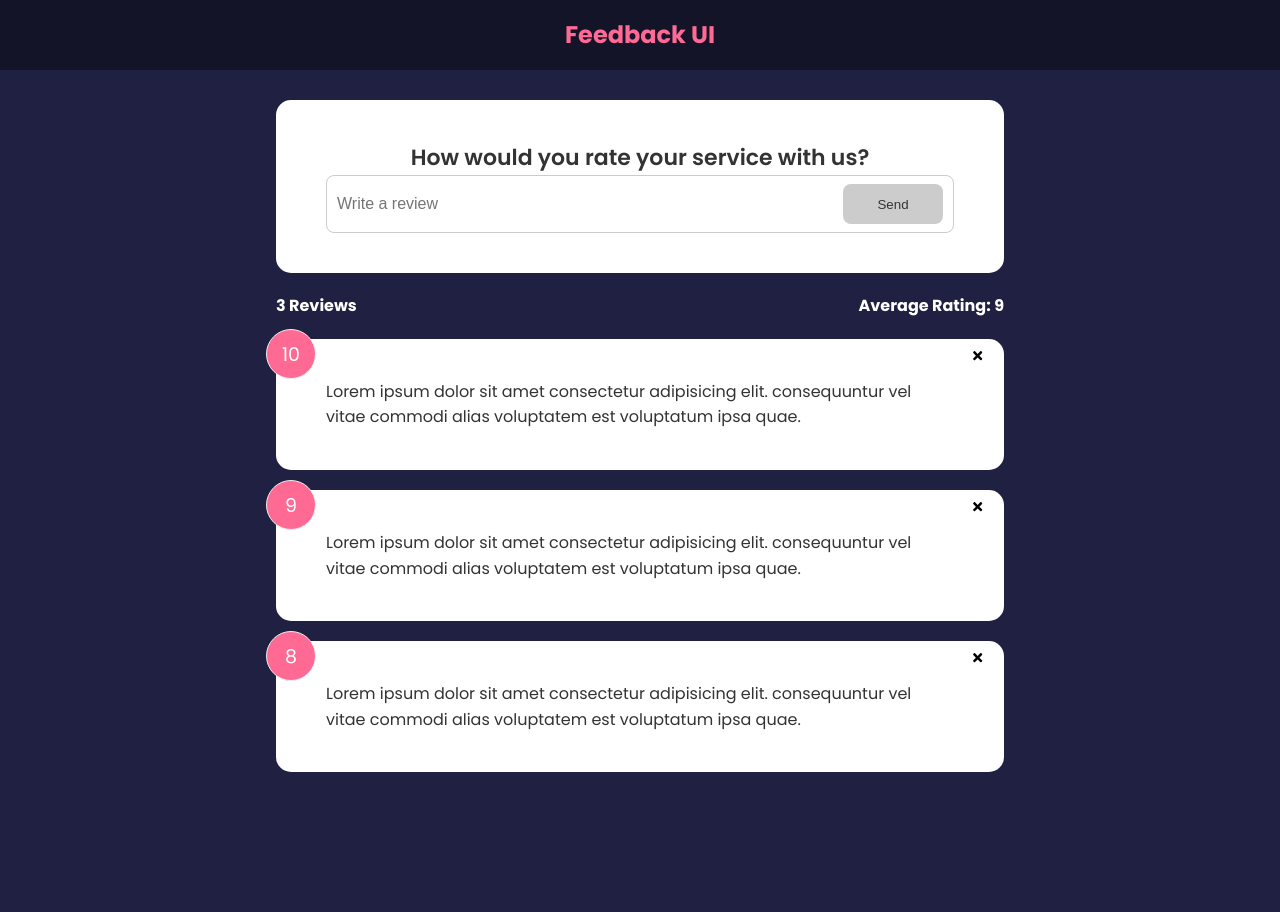
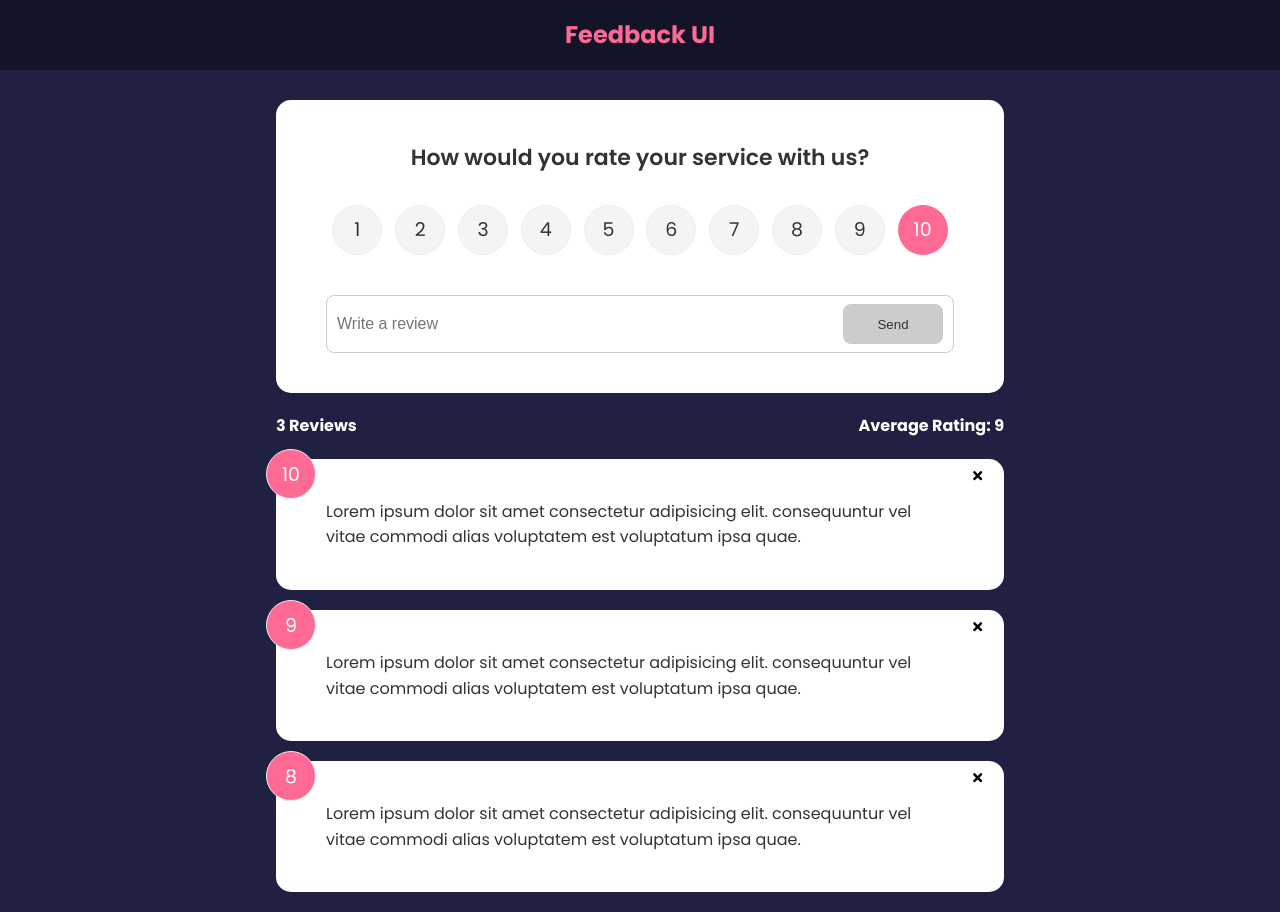
Before and after one commit to sokhengpory/feedback-app, a React (Create React App) app: page / in a window 1280 px wide. Before the commit the page ends 800 px from the top, so only its background shows below. Built offline with nearby package versions, Linux system fonts and the light colour scheme.

Commit message:
rating select component

```diff
--- a/src/components/FeedbackForm.jsx
+++ b/src/components/FeedbackForm.jsx
@@ -2,9 +2,11 @@
 
 import Card from './shared/Card';
 import Button from './shared/Button';
+import RatingSelected from './RatingSelected';
 
 function FeedbackForm() {
   const [review, setReview] = useState('');
+  const [rating, setRating] = useState(10);
   const [btnDisabled, setBtnDisabled] = useState(true);
   const [message, setMessage] = useState('');
 
@@ -30,6 +32,8 @@
   return (
     <Card>
       <h2>How would you rate your service with us?</h2>
+      {/* pass prop "select" as a function to receive the "rating" value of "RatingSelected" component */}
+      <RatingSelected select={(rating) => setRating(rating)} />
       <div className="input-group">
         <input
           type="text"
--- /dev/null
+++ b/src/components/RatingSelected.jsx
@@ -0,0 +1,32 @@
+import { useState } from 'react';
+
+function RatingSelected({ select }) {
+  const [selected, setSelected] = useState(10);
+
+  // set current selected input value to the "selected" state
+  const handleChange = (e) => {
+    setSelected(+e.currentTarget.value);
+    // pass selected value to the "select" function
+    select(+e.currentTarget.value);
+  };
+
+  return (
+    <ul className="rating">
+      {Array.from({ length: 10 }, (_, i) => (
+        <li key={`rating-${i + 1}`}>
+          <input
+            type="radio"
+            id={`num${i + 1}`}
+            name="rating"
+            value={i + 1}
+            onChange={handleChange}
+            checked={selected === i + 1}
+          />
+          <label htmlFor={`num${i + 1}`}>{i + 1}</label>
+        </li>
+      ))}
+    </ul>
+  );
+}
+
+export default RatingSelected;
```
